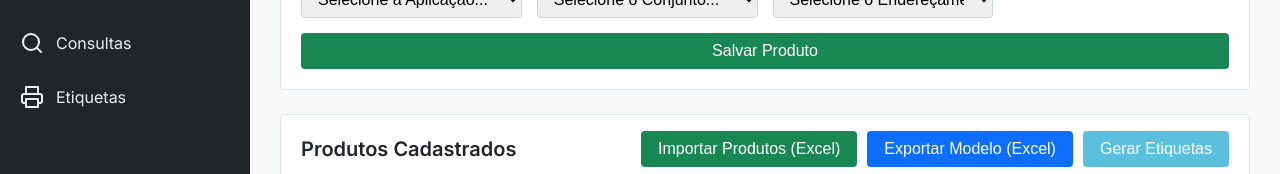
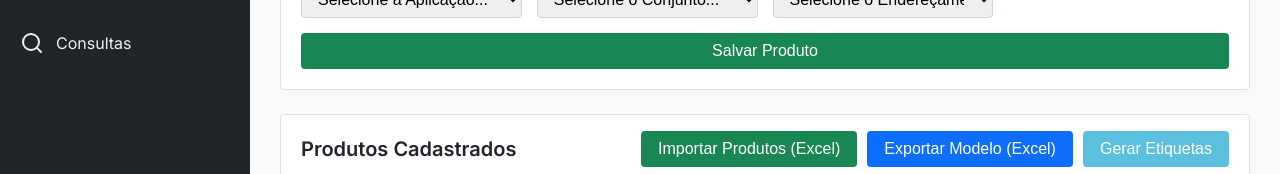
Before and after one commit to oliverlleo/estoque-2, a plain HTML site: page produtos.html in a window 1280 px wide. Shown: the part 289-463 px from the top of the page. Drawn offline with nearby package versions, Linux system fonts and the light colour scheme; no server answers.

Commit message:
Update produtos.html

```diff
--- a/produtos.html
+++ b/produtos.html
@@ -19,7 +19,6 @@
                 <li><a href="produtos.html" class="active"><i data-feather="box"></i>Produtos</a></li>
                 <li><a href="movimentacoes.html"><i data-feather="git-commit"></i>Movimentações</a></li>
                 <li><a href="consultas.html"><i data-feather="search"></i>Consultas</a></li>
-                <li><a href="etiquetas.html"><i data-feather="printer"></i>Etiquetas</a></li>
             </ul>
         </nav>
     </aside>
```
